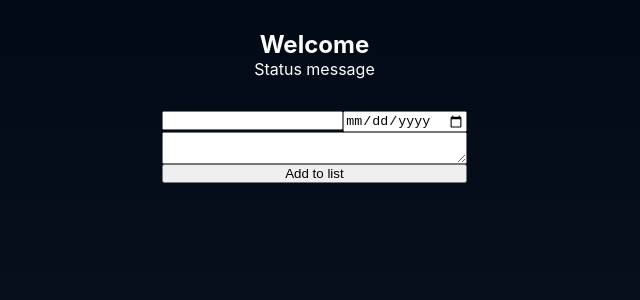
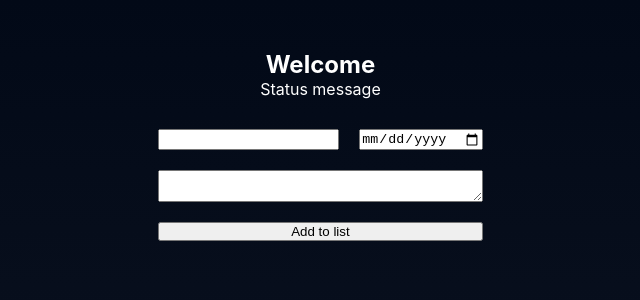
Before and after one commit to FrstF4ll/web-todo-react, a React app: page / in a window 1280 px wide. Shown: the top 300 px of the page, without its empty margins (228-868 px from the left). Built offline with nearby package versions, Linux system fonts and the light colour scheme; the HTML template or start-up script is replaced by a standard one.

Commit message:
feat: set up spacing between elements.
- Also set up input section paddings

```diff
--- a/src/App.css
+++ b/src/App.css
@@ -20,6 +20,7 @@ main {
 section {
   grid-column: 3;
   width: fit-content;
+  padding: 20px;
 }
 
 .flex-row,
@@ -39,3 +40,13 @@ section {
   padding: 30px;
   align-items: center;
 }
+
+#todo-inputs {
+  gap: 20px;
+}
+
+#date-title-wrapper {
+  display: flex;
+  gap: 20px;
+  justify-content: space-around;
+}
```
